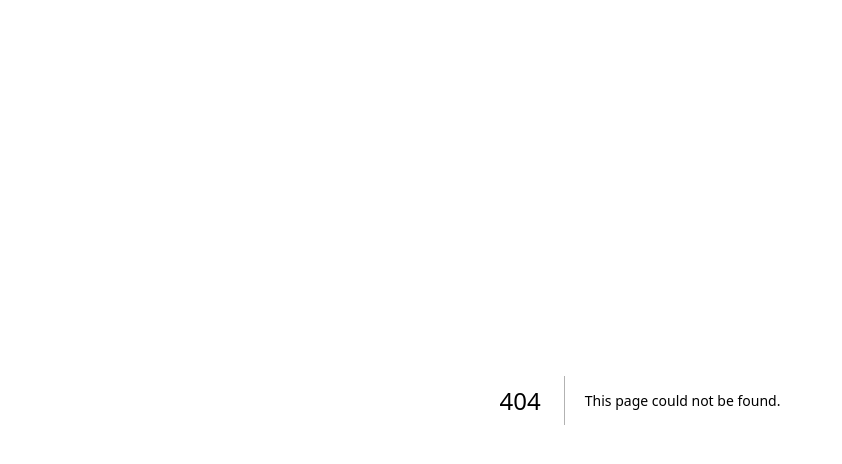
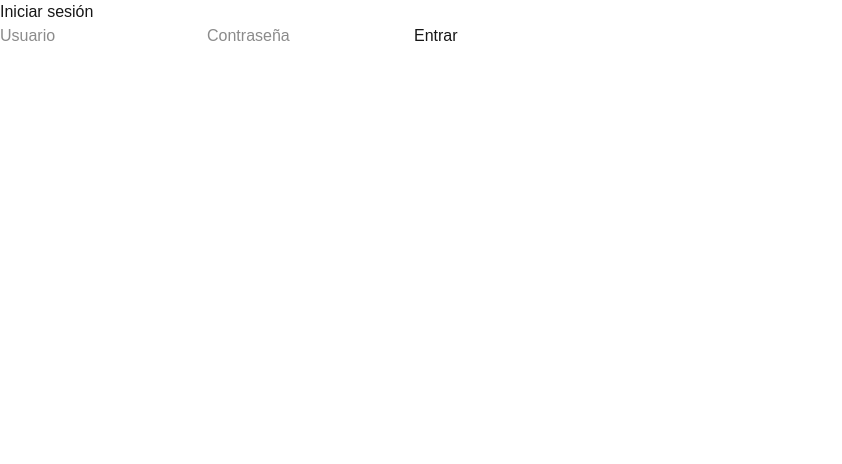
Before and after one commit to Camijw027/gestor-cursos-react, a Next.js app: page /login in a window 1280 px wide. Before the commit this address had no page. Shown: the top 464 px of the page, without its empty margins (0-842 px from the left). Built offline with nearby package versions, Linux system fonts and the light colour scheme.

Commit message:
Creamos autenticación simple con localStorage y redirección por sesión

```diff
--- /dev/null
+++ b/app/login/page.tsx
@@ -0,0 +1,54 @@
+"use client";
+import { useState } from "react";
+import { useRouter } from "next/navigation";
+
+// Esta es la página de login. El usuario debe pasar por aquí
+// antes de poder acceder al gestor de cursos.
+export default function Login() {
+  // Guardamos lo que el usuario escribe en cada input
+  const [usuario, setUsuario] = useState("");
+  const [contrasena, setContrasena] = useState("");
+
+  // Este estado controla si mostramos o no el mensaje de error
+  const [error, setError] = useState(false);
+
+  // useRouter nos permite navegar entre páginas desde el código
+  const router = useRouter();
+
+  function manejarLogin() {
+    // Verificamos si el usuario y contraseña son correctos
+    if (usuario === "cristian" && contrasena === "1234") {
+      // Si son correctos guardamos la sesión en localStorage y vamos al inicio
+      localStorage.setItem("sesion", "activa");
+      router.push("/");
+    } else {
+      // Si son incorrectos mostramos el mensaje de error
+      setError(true);
+    }
+  }
+
+  return (
+    <div>
+      <h1>Iniciar sesión</h1>
+
+      <input
+        type="text"
+        placeholder="Usuario"
+        value={usuario}
+        onChange={(e) => setUsuario(e.target.value)}
+      />
+
+      <input
+        type="password"
+        placeholder="Contraseña"
+        value={contrasena}
+        onChange={(e) => setContrasena(e.target.value)}
+      />
+
+      {/* Solo mostramos el error si el usuario intentó entrar con datos incorrectos */}
+      {error && <p>Usuario o contraseña incorrectos</p>}
+
+      <button onClick={manejarLogin}>Entrar</button>
+    </div>
+  );
+}
--- a/app/page.tsx
+++ b/app/page.tsx
@@ -1,5 +1,6 @@
 "use client";
-import { useState } from "react";
+import { useState, useEffect } from "react";
+import { useRouter } from "next/navigation";
 import { Curso } from "./types/curso";
 import Buscador from "./components/Buscador";
 import Filtros from "./components/Filtros";
@@ -28,6 +29,16 @@ export default function Inicio() {
   // Guarda el texto nuevo mientras el usuario edita un curso
   const [nombreEditado, setNombreEditado] = useState("");
 
+  // Al cargar la página revisamos si hay sesión activa.
+  // Si no hay, mandamos al usuario a la página de login.
+  const router = useRouter();
+  useEffect(() => {
+    const sesion = localStorage.getItem("sesion");
+    if (!sesion) {
+      router.push("/login");
+    }
+  }, []);
+
   // Aquí aplicamos dos filtros seguidos sobre la lista de cursos:
   // primero filtramos por lo que el usuario escribe en el buscador,
   // y luego filtramos por el botón de filtro que tenga activo
@@ -43,17 +54,32 @@ export default function Inicio() {
     <main className="contenedor-principal">
       <h1 className="titulo-app">Gestor de Cursos</h1>
 
+      {/* Este botón cierra la sesión actual y manda al usuario a login */}
+      <button
+        className="btn-cerrar-sesion"
+        onClick={() => {
+          localStorage.removeItem("sesion");
+          router.push("/login");
+        }}
+      >
+        Cerrar sesión
+      </button>
+
+      {/* Este componente es el formulario para agregar un nuevo curso. */}
       <FormAgregar
         nombre={nombre}
         setNombre={setNombre}
         cursos={cursos}
         setCursos={setCursos}
       />
-
+      {/* Este componente es el buscador que filtra los cursos por nombre */}
       <Buscador busqueda={busqueda} setBusqueda={setBusqueda} />
 
+      {/* Este componente muestra los botones para filtrar los cursos */}
       <Filtros filtro={filtro} setFiltro={setFiltro} />
 
+      {/* Aquí mostramos la lista de cursos, aplicando los filtros que el usuario
+      haya seleccionado */}
       {cursosFiltrados.map((curso) => (
         <CursoItem
           key={curso.id}
```
